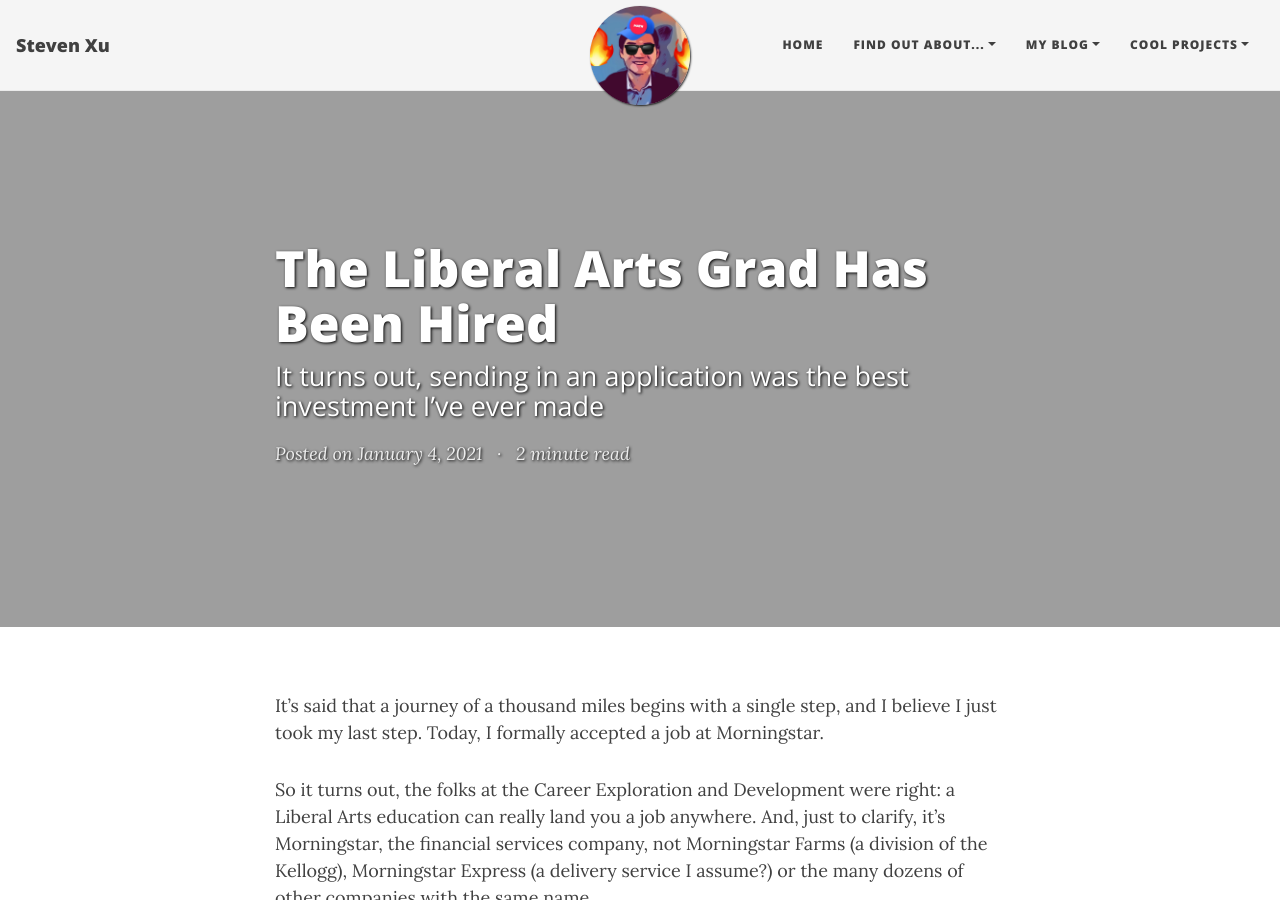
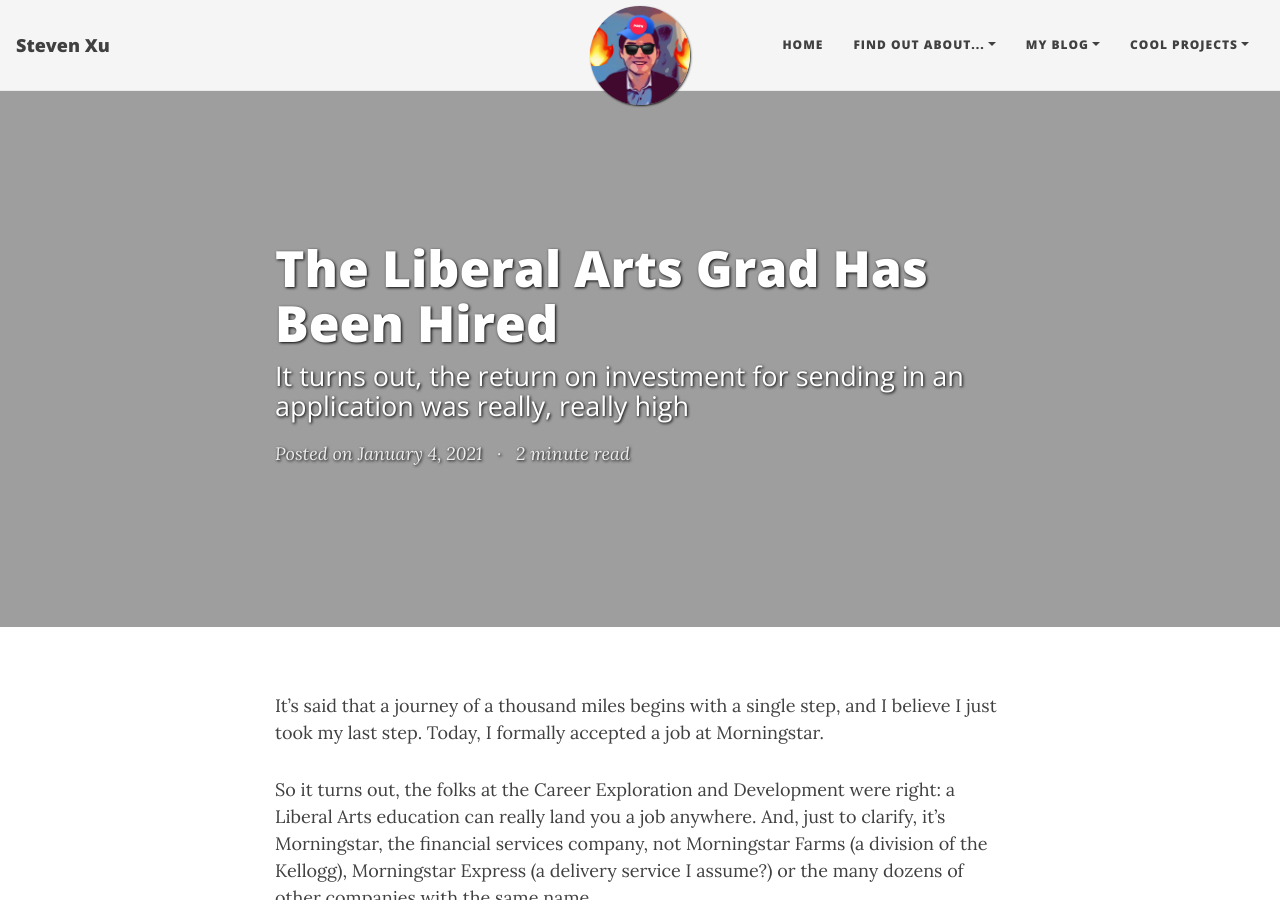
Before and after one commit to stevestar888/steven.github.io, a Jekyll site: the page built from _posts/2021-01-04-i-am-hired.md, in a window 1280 px wide and 900 px high. Built offline with Jekyll 4.4.1, drawn with Linux system fonts in a browser that asks for light colours; nearby versions of some CDN libraries; comment, search, counter and statistics services are not loaded.

Commit message:
Update 2021-01-04-i-am-hired.md

```diff
--- a/_posts/2021-01-04-i-am-hired.md
+++ b/_posts/2021-01-04-i-am-hired.md
@@ -1,7 +1,7 @@
 ---
 layout: post
 title: The Liberal Arts Grad Has Been Hired
-subtitle: It turns out, sending in an application was the best investment I’ve ever made
+subtitle: It turns out, the return on investment for sending in an application was really, really high
 cover-img: /imgs/2020-07-19/dcs.png
 thumbnail-img: /imgs/2020-07-19/dcs.png
 share-img:
@@ -25,4 +25,4 @@
 
 2020 will surely be an unforgettable year, with mountain highs and Mariana Trench lows, but today… well, today I’ve sealed one remnant of 2020 by becoming Morningstar’s next employee.
 
-![my custom end mark](../imgs/end-marks/end-mark1.png)
+![my custom end mark](../imgs/end-marks/end-mark2.png)
```
